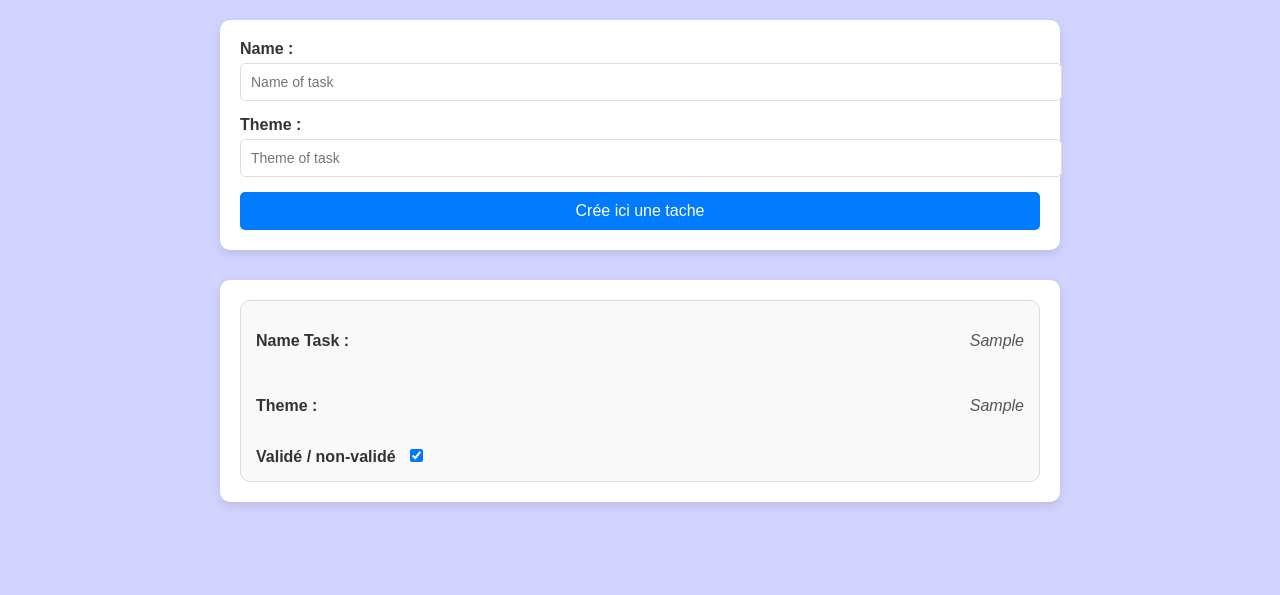
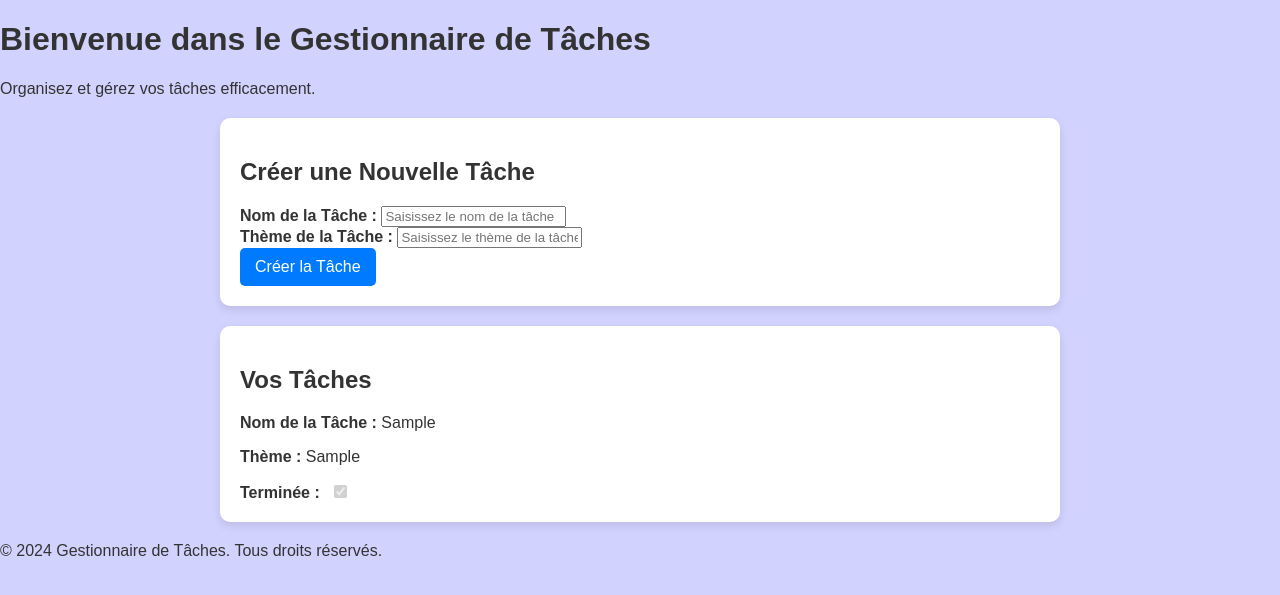
Before and after one commit to Oomaxime/tpDevOps, a PHP site: page /index.php in a window 1280 px wide. Shown: the top 595 px of the page. Run offline with PHP 8.4, Linux system fonts and the light colour scheme; tables that the repository leaves empty hold one stand-in row (values such as "Sample post"); some libraries are stand-ins or nearby versions.

Commit message:
Update index.php

```diff
--- a/frontend/index.php
+++ b/frontend/index.php
@@ -1,56 +1,70 @@
 <!DOCTYPE html>
-<html lang="en">
+<html lang="fr">
 <head>
     <meta charset="UTF-8">
     <meta name="viewport" content="width=device-width, initial-scale=1.0">
-    <title>Notre liste</title>
+    <title>Gestionnaire de Tâches</title>
     <link rel="stylesheet" href="./style.css">
 </head>
 <body>
-    <section>
-        <form class="form_task" method="post" action="../backend/process.php">
-            <div class="Input_class">
-                <label for="Name">Name :</label>
-                <input name="name" id="Name" type="text" placeholder="Name of task" required>
+    <header>
+        <h1>Bienvenue dans le Gestionnaire de Tâches</h1>
+        <p>Organisez et gérez vos tâches efficacement.</p>
+    </header>
+    <main>
+        <section class="task-form">
+            <h2>Créer une Nouvelle Tâche</h2>
+            <form method="post" action="">
+                <div class="form-group">
+                    <label for="Name">Nom de la Tâche :</label>
+                    <input id="Name" name="task_name" type="text" placeholder="Saisissez le nom de la tâche" required>
                 </div>
-            <div class="Input_class">
-                <label for="Theme">Theme :</label>
-                <input name="theme" id="Theme" type="text" placeholder="Theme of task" required>
+                <div class="form-group">
+                    <label for="Theme">Thème de la Tâche :</label>
+                    <input id="Theme" name="task_theme" type="text" placeholder="Saisissez le thème de la tâche" required>
                 </div>
-            <button>Crée ici une tache</button>
+                <button type="submit">Créer la Tâche</button>
             </form>
         </section>
-
-    <section class="task">
+        <section class="task-list">
+            <h2>Vos Tâches</h2>
             <?php
             require_once '../backend/config.php';
 
+            try {
                 $stmt = $pdo->query("SELECT * FROM todolist");
                 $tasks = $stmt->fetchAll();
 
+                if ($tasks) {
                     foreach ($tasks as $task) {
                         ?>
-            <div class="new_task">
-                <div class="paragraph_names">
-                    <p>Name Task :</p>
-                    <p class="Task_names"><?= htmlspecialchars($task['task']) ?></p>
+                        <div class="task-item">
+                            <div class="task-details">
+                                <p><strong>Nom de la Tâche :</strong> <?= htmlspecialchars($task['task']) ?></p>
+                                <p><strong>Thème :</strong> <?= htmlspecialchars($task['theme']) ?></p>
                             </div>
-                <div class="paragraph_names">
-                    <p>Theme :</p>
-                    <p class="Theme"><?= htmlspecialchars($task['theme']) ?></p>
-                </div>
-                <div>
-                    <label for="validate_<?= htmlspecialchars($task['id']) ?>">Validé / non-validé</label>
+                            <div class="task-status">
+                                <label for="validate_<?= htmlspecialchars($task['id']) ?>">Terminée :</label>
                                 <input
                                     id="validate_<?= htmlspecialchars($task['id']) ?>"
                                     type="checkbox"
                                     <?= $task['state'] ? 'checked' : '' ?>
-                    >
+                                    disabled>
                             </div>
                         </div>
                         <?php
                     }
+                } else {
+                    echo "<p>Aucune tâche trouvée. Créez une nouvelle tâche pour commencer !</p>";
+                }
+            } catch (PDOException $e) {
+                echo "<p>Erreur lors de la récupération des tâches : " . htmlspecialchars($e->getMessage()) . "</p>";
+            }
             ?>
         </section>
+    </main>
+    <footer>
+        <p>&copy; <?= date('Y') ?> Gestionnaire de Tâches. Tous droits réservés.</p>
+    </footer>
 </body>
 </html>
```
Lines whose indentation alone changed are shown as unchanged.
